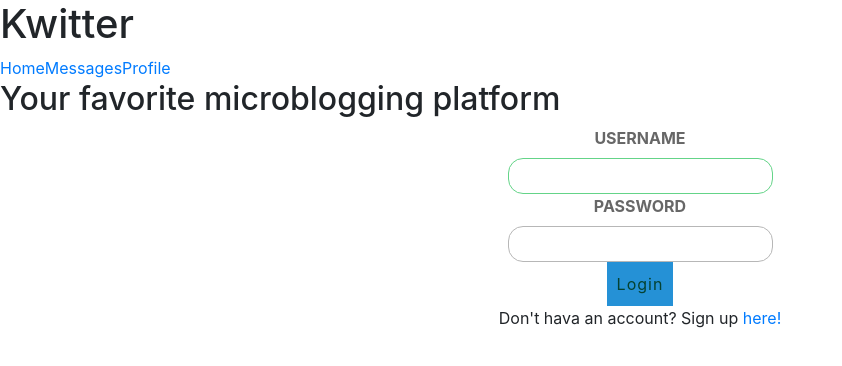
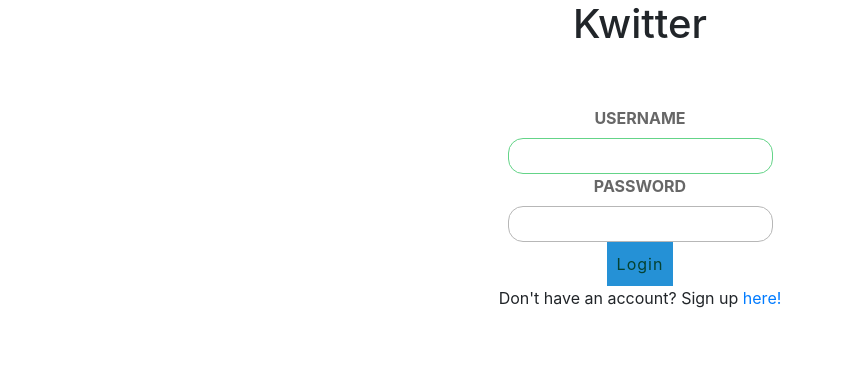
Before and after one commit to kenzie-se-q2/kwitter-zaska-afk, a React (Create React App) app: page / in a window 1280 px wide. Shown: the top 366 px of the page, without its empty margins (0-842 px from the left). Built offline with nearby package versions, Linux system fonts and the light colour scheme.

Commit message:
adding css

```diff
--- a/src/components/Login.js
+++ b/src/components/Login.js
@@ -3,6 +3,7 @@ import { Link, Redirect } from "react-router-dom"
 import { loginRequest } from "../fetchRequests"
 
 import { ACTIONS, useStore } from "../store/store"
+import "./homepage.css"
 
 function Login(props) {
   const dispatch = useStore((state) => state.dispatch)
@@ -39,6 +40,8 @@ function Login(props) {
 
   return (
     <>
+      <div id ="login">
+
       <form id="login-form" onSubmit={handleLogin}>
         <label htmlFor="username">Username</label>
         <input
@@ -48,7 +51,7 @@ function Login(props) {
           autoFocus
           required
           onChange={handleChange}
-        />
+          />
         <label htmlFor="password">Password</label>
         <input
           type="password"
@@ -56,14 +59,15 @@ function Login(props) {
           value={formData.password}
           required
           onChange={handleChange}
-        />
+          />
         <button type="submit">Login</button>
 
         <p>
-          Don't hava an account? Sign up <Link to="/register">here!</Link>
+          Don't have an account? Sign up <Link to="/register">here!</Link>
         </p>
       </form>
       {isRedirecting && <Redirect to="/messages" />}
+          </div>
     </>
   )
 }
--- a/src/components/Menu.js
+++ b/src/components/Menu.js
@@ -17,11 +17,9 @@ function Menu(props) {
 
   return (
     <div id="menu">
-      <h1>Kwitter</h1>
+      <h1 id="header">Kwitter</h1>
       <div id="menu-links">
-        <Link to="/">Home</Link>
-        <Link to="/messages">Messages</Link>
-        <Link to="/Profile">Profile</Link>
+
         <div id="logout">
           {user.token && <button onClick={logout}>Logout</button>}
         </div>
--- /dev/null
+++ b/src/components/homepage.css
@@ -0,0 +1,22 @@
+#root{
+    position: relative;
+}
+
+#menu{
+    display: flex;
+    justify-content: center;
+}
+
+#title{
+    display: flex;
+    flex-direction: column ;
+    justify-content: center;
+
+}
+
+
+#login{
+    display: flex;
+    justify-content: center;
+margin: 50px;
+}
--- a/src/views/Home.js
+++ b/src/views/Home.js
@@ -2,13 +2,19 @@ import React from "react"
 
 import Login from "../components/Login"
 import Menu from "../components/Menu"
+//import "../homepage.css"
 
 function Home(props) {
   return (
     <>
+      <div id="title">
+
       <Menu />
-      <h2>Your favorite microblogging platform</h2>
+
+
       <Login />
+      </div>
+
     </>
   )
 }
```
